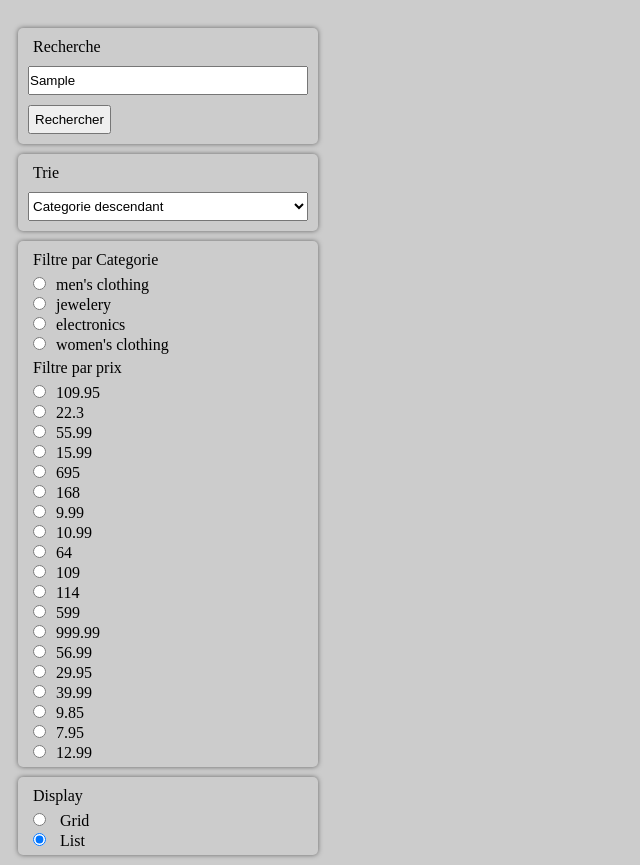
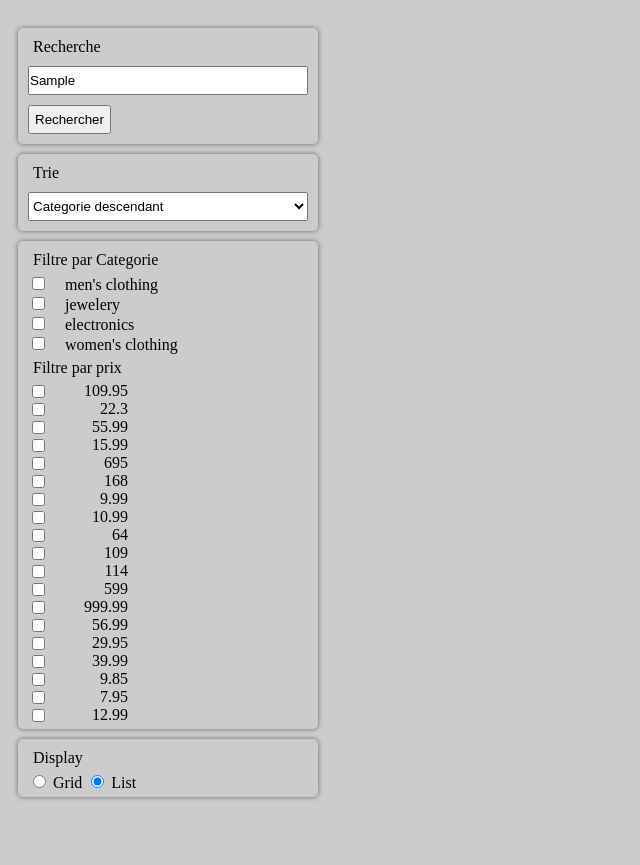
Before and after one commit to smailallad/js_tp1, a plain HTML site: page index.html in a window 1280 px wide. Both pictures are taken after typing "Sample" into the empty fields and a click on the button "Rechercher". Shown: the whole page, without its empty margins (0-640 px from the left). After the commit the page ends 807 px from the top, so only its background shows below. Drawn offline with Linux system fonts and the light colour scheme.

Commit message:
Tp final Search, sort, filter, display grid or line

```diff
--- a/css/reset.css
+++ b/css/reset.css
@@ -8,11 +8,9 @@ main {
 	display: flex;
 	flex-wrap: wrap;*/
 	margin-left: 320px;
-
 	/*display: grid;
 	grid-template-columns: repeat(2, 1fr);
 	/*grid-template-rows: repeat(3, 100px);*/
-
 }
 
 .wrapper {
@@ -36,9 +34,9 @@ article {
 	background: #fff;
 	display: block;
 	border-radius: 5px;
-	/*min-height: 120px;*/
 	height: 200px;
 	box-shadow: 0 0 5px rgba(0, 0, 0, 0.5);
+	overflow-y: scroll;
 }
 
 .search,
@@ -49,9 +47,7 @@ article {
 	box-shadow: 0 0 5px rgba(0, 0, 0, 0.5);
 	margin: 10px 0px;
 	padding: 5px 10px;
-
 }
-
 
 img {
 	float: left;
@@ -66,17 +62,8 @@ ul {
 	list-style: none;
 }
 
-
-span {
+li>span {
 	color: #a09e9e;
-}
-
-.grille {
-	/*max-height: 200px;*/
-	/*float: left;*/
-
-	/*width: 45%;*/
-	overflow-y: scroll;
 }
 
 input[type="search"],
@@ -86,8 +73,12 @@ select {
 	width: 100%;
 }
 
-input[type="radio"] {
-	margin-right: 10px;
+input[type="checkbox"] {
+	margin-right: 20px;
+}
+
+.priceFilter input[type="checkbox"] {
+	position: absolute;
 }
 
 p {
@@ -98,7 +89,14 @@ button {
 	margin: 5px 0px;
 	padding: 5px;
 }
-.grid{
+
+.grid {
 	display: grid;
 	grid-template-columns: repeat(2, 1fr);
 }
+
+.list {
+	width: 100px;
+	display: block;
+	text-align: right;
+}
--- a/index.html
+++ b/index.html
@@ -5,6 +5,7 @@
     <meta charset="UTF-8">
     <meta http-equiv="X-UA-Compatible" content="IE=edge">
     <meta name="viewport" content="width=device-width, initial-scale=1.0">
+    <link rel="shortcut icon" href="#">
     <link rel="stylesheet" href="./css/style.css">
     <script src="main.js" type="module"></script>
     <title>Movies DB</title>
@@ -23,7 +24,7 @@
         </div>
         <div class="sort">
             <p>Trie</p>
-            <select name="" id="">
+            <select name="sort" id="sort">
                 <option value="1">Categorie descendant</option>
                 <option value="2">Categorie ascendant</option>
                 <option value="3">Prix descendant</option>
@@ -32,8 +33,7 @@
         </div>
         <div class="filter">
             <p>Filtre par Categorie</p>
-            <div class="categoryFilter">
-            </div>
+            <div class="categoryFilter"></div>
             <p>Filtre par prix</p>
             <div class="priceFilter"></div>
         </div>
@@ -42,8 +42,7 @@
             <div>
                 <input type="radio" id="grid" name="display" value="grid">
                 <label for="grid">Grid</label>
-            </div>
-            <div>
+
                 <input type="radio" id="list" name="display" value="list" checked>
                 <label for="list">List</label>
             </div>
--- a/main.js
+++ b/main.js
@@ -1,18 +1,28 @@
 import App from "./modules/App.js";
-
 const app = new App();
-
-
-// RECHERCHER
-const searchInputEl = document.querySelector("input[name='search']");
+//
+// FORM RECHERCHER
 const searchButtonEl = document.querySelector("#searchForm button");
 searchButtonEl.addEventListener("click", (e) => {
     e.preventDefault();
-    const searchString = searchInputEl.value;
-    app.searchProducts(searchString);
+    app.showProducts();
 });
-
-// DISPLAY
+//
+// TRI
+const sort = document.querySelector("#sort");
+sort.addEventListener('change', () => app.showProducts())
+//
+// FILTRE
+const categoryEl = document.getElementsByName("category");
+for (const category of categoryEl) {
+    category.addEventListener('click', () => { app.showProducts(); });
+}
+const priceEl = document.getElementsByName("price");
+for (const price of priceEl) {
+    price.addEventListener('click', () => { app.showProducts(); });
+}
+//
+// DISPLAY GRID OU LINE
 var radios = document.querySelectorAll('input[type=radio][name="display"]');
 for (let radio of radios) {
     radio.addEventListener('click', () => {
@@ -24,9 +34,3 @@ for (let radio of radios) {
         }
     })
 };
-// FILTRE
-const categoryEl = document.getElementsByName("category");
-console.log(categoryEl);
-categoryEl.addEventListener('click', app.categoryFilter());
-// TRI
-//******************************
--- a/modules/App.js
+++ b/modules/App.js
@@ -3,19 +3,16 @@ export default class App {
     #products;
     constructor() {
         this.#products = products;
-        this.#displayProducts(this.#products);
+        this.showProducts(this.#products);
         this.#displayFiltre();
     }
-    // AFFICHAGE
+    //
+    // AFFICHAGE LISTE DES PRODUITS
     #displayProducts(products) {
         const mainEl = document.querySelector("main");
         mainEl.innerHTML = "";
-        //const ulEl = document.createElement("ul");
         products.forEach(product => {
-            //const liEl = document.createElement("li");
-            // on pourrait mettre le code suivant dans une classe à part et appeler la méthode qui créé chaque code html par produit
             const articleEl = document.createElement("article");
-            articleEl.classList.add("grille");
             articleEl.innerHTML = `
                 <img src="${product.image}" alt="Image for ${product.title}" width="80" height="100">
                 <h2>${product.title}</h2>
@@ -25,76 +22,122 @@ export default class App {
                 <li><span>Description:</span> ${product.description}</li>
                 </ul>
                 `;
-            //liEl.appendChild(articleEl);
-            //ulEl.appendChild(liEl);
             mainEl.appendChild(articleEl);
         });
-        //mainEl.appendChild(ulEl);
     }
+    //
+    // AFFICHAGE FILRE PAR CATEGORIE ET PAR PRIX
     #displayFiltre() {
-        const category = Array();
-        const price = Array();
+        const categories = Array();
+        const prices = Array();
         const categoryFilter = document.querySelector('.categoryFilter');
         const priceFilter = document.querySelector('.priceFilter');
         for (let product of this.#products) {
-            if (!category.includes(product.category)) {
-                category.push(product.category)
-                const radiobox = document.createElement('input');
-                radiobox.type = 'radio';
-                radiobox.name = `category`;
-                radiobox.value = product.category;
-                const label = document.createElement('label')
-                label.innerText = product.category;
-                const newline = document.createElement('br');
-                categoryFilter.appendChild(radiobox);
-                categoryFilter.appendChild(label);
-                categoryFilter.appendChild(newline)
+            if (!categories.includes(product.category)) {
+                categories.push(product.category)
             }
-            if (!price.includes(product.price)) {
-                price.push(product.price)
-                const radiobox = document.createElement('input');
-                radiobox.type = 'radio';
-                radiobox.name = `price`;
-                radiobox.value = product.price;
-                const label = document.createElement('label')
-                label.innerText = product.price;
-                const newline = document.createElement('br');
-                priceFilter.appendChild(radiobox);
-                priceFilter.appendChild(label);
-                priceFilter.appendChild(newline)
+            if (!prices.includes(product.price)) {
+                prices.push(product.price)
+            }
+        }
+        // AFFICHE CATEGORIE PAR ORDRE CROISSANT
+        categories.sort((a, b) => { return a <= b })
+        for (const category of categories) {
+            const checkbox = document.createElement('input');
+            checkbox.type = 'checkbox';
+            checkbox.name = `category`;
+            checkbox.value = category;
+            const label = document.createElement('label');
+            label.innerText = category;
+            const newline = document.createElement('br');
+            categoryFilter.appendChild(checkbox);
+            categoryFilter.appendChild(label);
+            categoryFilter.appendChild(newline)
+        }
+        // AFFICHAGE PRIX PAR ORDRE CROISSANT
+        prices.sort((a, b) => { return a <= b });
+        for (const price of prices) {
+            const checkbox = document.createElement('input');
+            checkbox.type = 'checkbox';
+            checkbox.name = `price`;
+            checkbox.value = price;
+            const label = document.createElement('label');
+            label.classList.add("list");
+            label.innerText = price;
+            priceFilter.appendChild(checkbox);
+            priceFilter.appendChild(label);
+        }
+    }
+    //
+    // RECHERCHE D'UN PRODUITS SELON LE TITRE SANS TENIR COMPTE DE LA CASSE
+    #searchProducts(products) {
+        const searchInputEl = document.querySelector("input[name='search']");
+        const searchString = searchInputEl.value;
+        let listProducts = products.filter((product) => {
+            return (product.title).toLowerCase().includes(searchString.toLowerCase());
+        });
+        return listProducts;
+    }
+    //
+    // TRIE LES PRODUITS PAR CATEGORIE OU PAR PRIX
+    #sortproducts(products) {
+        const sort = document.querySelector("#sort");
+        switch (sort.selectedIndex) {
+            case 0:
+                return products.sort((a, b) => { return a.category <= b.category });
+            case 1:
+                return products.sort((a, b) => { return a.category >= b.category });
+            case 2:
+                return products.sort((a, b) => { return a.price <= b.price });
+            case 3:
+                return products.sort((a, b) => { return a.price >= b.price });
+        }
+    }
+    //
+    // FILTRE LES PRODUITS PAR CATEGORIE OU PAR PRIX
+    #filterProducts(products) {
+        const categoryEl = document.getElementsByName("category");
+        let categoryFiltre = [];
+        for (const cat of categoryEl) {
+            if (cat.checked) { categoryFiltre.push(cat.value); }
+        }
+        const priceEl = document.getElementsByName("price");
+        let priceFilter = [];
+        for (const price of priceEl) {
+            if (price.checked) {
+                priceFilter.push(price.value);
+            }
+        }
+        if (priceFilter.length == 0) {
+            if (categoryFiltre.length == 0) {
+                return products;
+            } else {
+                let listProducts = products.filter(product => {
+                    return categoryFiltre.find(element => element == product.category);
+                })
+                return listProducts;
+            }
+        } else {
+            if (categoryFiltre.length == 0) {
+                let listProducts = products.filter(product => {
+                    return priceFilter.find(element => element == product.price);
+                })
+                return listProducts;
+            } else {
+                let listProducts = products.filter(product => {
+                    return categoryFiltre.find(element => element == product.category) && priceFilter.find(elementp => elementp == product.price);
+                })
+                return listProducts;
             }
         }
     }
-    // RECHERCHE
-    /**
-     *
-     * @param {string} searchString - Chaine selon laquelle effectuer la recherche
-     * @returns Products
-     */
-    searchProducts(searchString) {
-        let listProducts = this.#products.filter((product) => {
-            return product.title.includes(searchString);
-        });
-        this.#displayProducts(listProducts);
+    //
+    // FONCTION APPELER DS main.js A CHAQUE EVENEMENT SUR LES PRODUIS
+    showProducts() {
+        let products = this.#products;
+        products = this.#searchProducts(products);
+        products = this.#filterProducts(products)
+        products = this.#sortproducts(products);
+        this.#displayProducts(products);
     }
-    // TRI
-
-    // FILTRE
-    filterProducts(categoryFiltre, priceFilter, products = this.#products) {
-        if (priceFilter == null) {
-            let listProducts = products.filter(product => {
-                return product.category == categoryFiltre;
-            })
-            this.#displayProducts(listProducts);
-
-        } else {
-            let listProducts = products.filter(product => {
-                return product.category == categoryFiltre && product.price == priceFilter;
-            })
-            this.#displayProducts(listProducts);
-        }
-    }
-
-
-
 }
```
